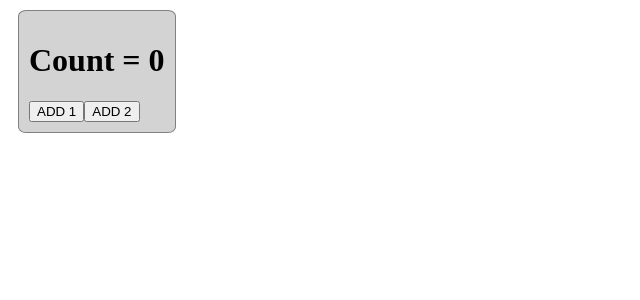
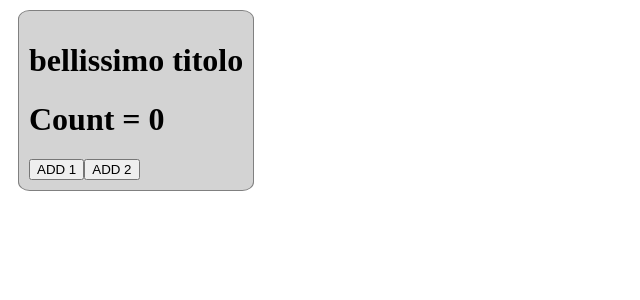
Before and after one commit to Leonardocamisa/react_exercises, a React (Create React App) app in the folder exercises/: page / in a window 1280 px wide. Shown: the top 300 px of the page, without its empty margins (0-640 px from the left). Built offline with nearby package versions, Linux system fonts and the light colour scheme.

Commit message:
exercise completed

```diff
--- a/exercises/src/App.js
+++ b/exercises/src/App.js
@@ -6,7 +6,7 @@ class App extends React.Component {
   render() {
     return (
         <>
-          <Container>
+          <Container title='bellissimo titolo'>
             <Counter />
           </Container>
         </>
--- a/exercises/src/Container.js
+++ b/exercises/src/Container.js
@@ -3,6 +3,7 @@ import React from "react";
 class Container extends React.Component {
     render() {
         return  <div className="parent-wrapper">
+                    <h1>{this.props.title}</h1>
                     {this.props.children}
                 </div>
     }
```
